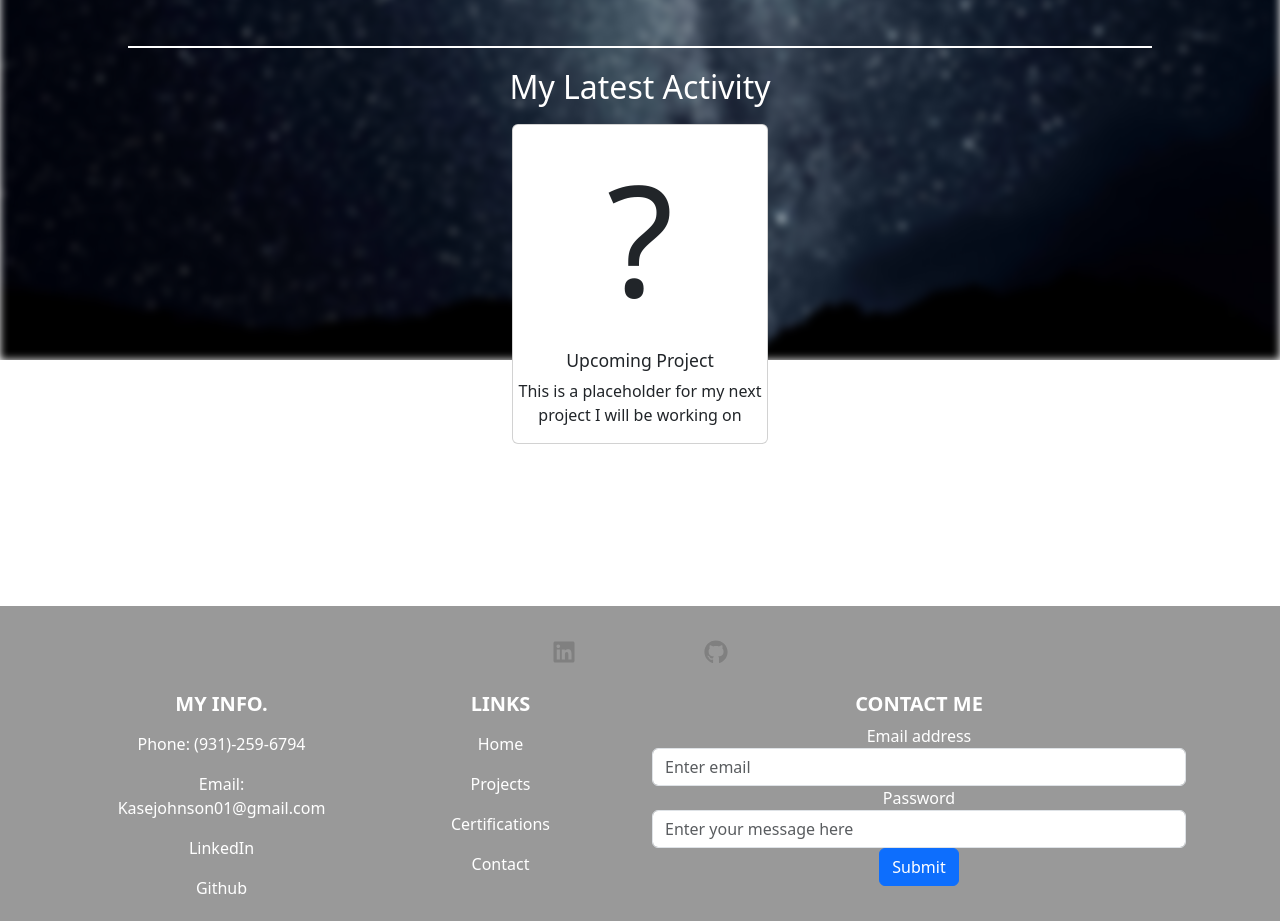
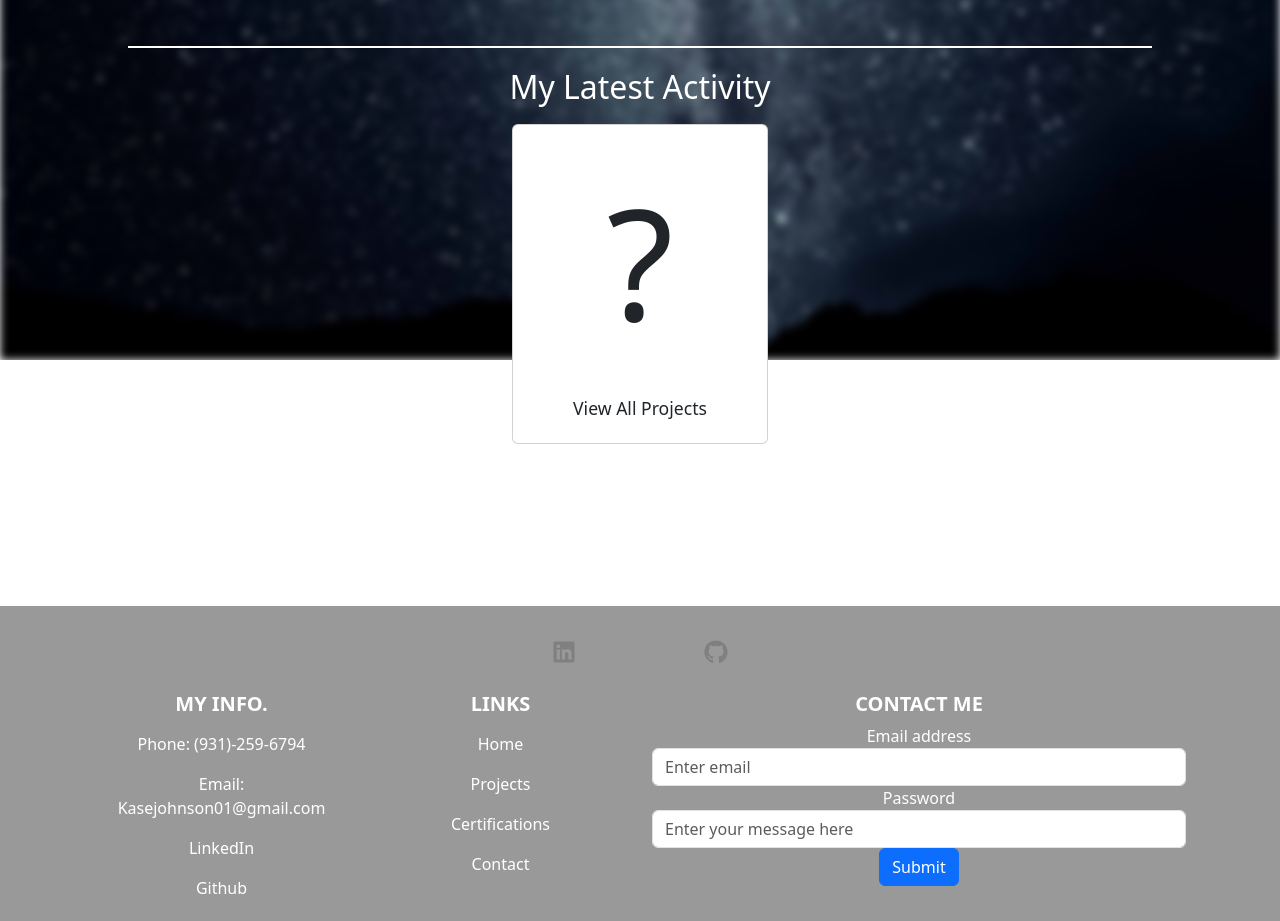
Before and after one commit to Kasej01/portfolio-site, a React (Vite) app: page /home in a window 1280 px wide. Shown: the part 840-1761 px from the top of the page. Built offline with nearby package versions, Linux system fonts and the light colour scheme; no server answers; the HTML template or start-up script is replaced by a standard one.

Commit message:
Finished cards for home page, view all projects fixed

```diff
--- a/src/components/Cards.jsx
+++ b/src/components/Cards.jsx
@@ -1,5 +1,6 @@
 import React, { useState, useEffect } from 'react';
 import axios from 'axios';
+import { Link } from 'react-router-dom';
 import '../styles/Cards.css';
 
 const GithubCard = () => {
@@ -49,18 +50,18 @@ const GithubCard = () => {
   );
 };
 
-const ProjectCard = ({ title, description }) => (
-  <div className="card">
-    <h1 className="card-img">?</h1>
-    <h2 className="card-title">{title}</h2>
-    <p className="card-desc">{description}</p>
-  </div>
+const ProjectsCard = ({ title, description }) => (
+    <Link to="/projects" className="card">
+        <h1 className="card-img">?</h1>
+        <h2 className="card-title">{title}</h2>
+        <p className="card-desc">{description}</p>
+    </Link>
 );
 
 const ActivityCards = () => (
   <div className="cards-container">
     <GithubCard />
-    <ProjectCard title="Upcoming Project" description="This is a placeholder for my next project I will be working on" />
+    <ProjectsCard title="View All Projects" />
   </div>
 );
 
```
